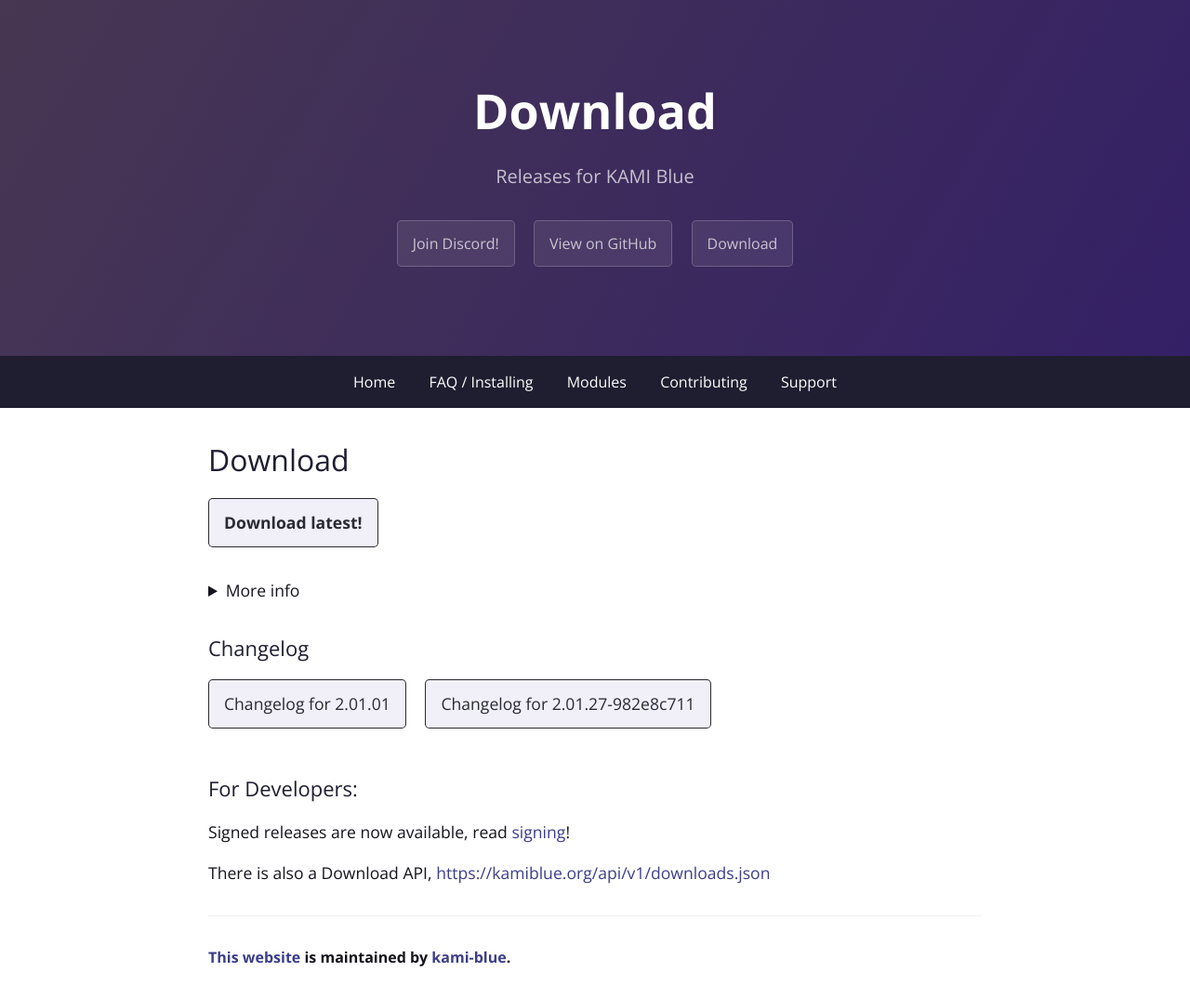
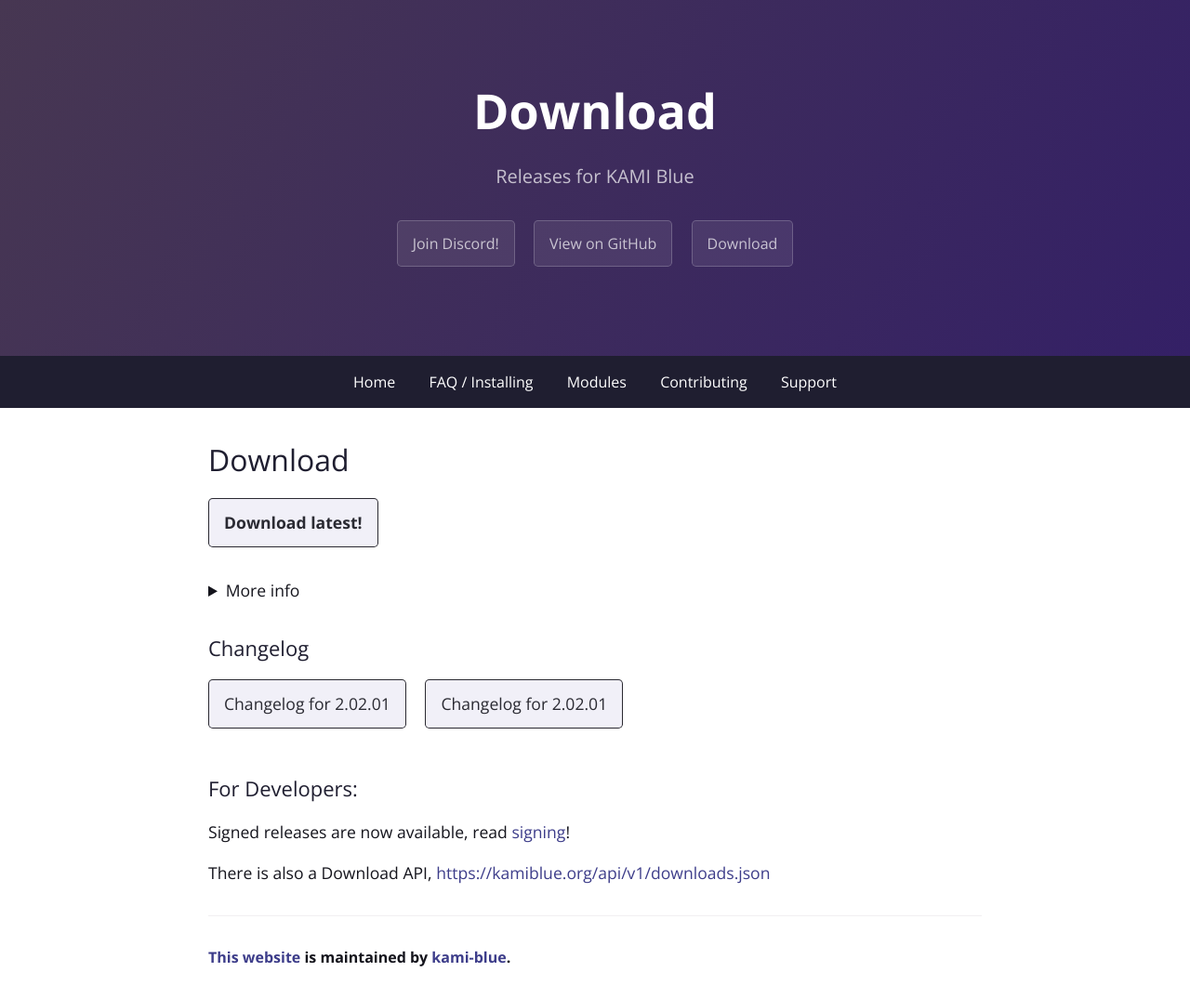
Before and after one commit to kami-blue/website, a Jekyll site: the page built from download.md, in a window 1280 px wide. Shown: the whole page at 93% size. Built offline with Jekyll 4.4.1, drawn with Linux system fonts in a browser that asks for light colours.

Commit message:
[bump] Release 2.02.01

```diff
--- a/_config.yml
+++ b/_config.yml
@@ -5,14 +5,14 @@ google_analytics: UA-157505961-1
 github:
   repository_url: https://github.com/kami-blue/client
   website_url: https://github.com/kami-blue/website
-  jar_url: https://github.com/kami-blue/client/releases/download/2.01.01/kamiblue-2.01.01.jar
-  jar_sig_url: https://github.com/kami-blue/client/releases/download/2.01.01/kamiblue-2.01.01.jar.sig
-  beta_jar_url: https://github.com/kami-blue/nightly-releases/releases/download/2.01.27-982e8c711/kamiblue-2.01.27-982e8c711.jar
-cur_ver: 2.01.01
-beta_ver: 2.01.27-982e8c711
+  jar_url: https://github.com/kami-blue/client/releases/download/2.02.01/kamiblue-2.02.01.jar
+  jar_sig_url: https://github.com/kami-blue/client/releases/download/2.02.01/kamiblue-2.02.01.jar.sig
+  beta_jar_url: https://github.com/kami-blue/nightly-releases/releases/download/2.02.01/kamiblue-2.02.01.jar
+cur_ver: 2.02.01
+beta_ver: 2.02.01
 discord_url: https://kamiblue.org/discord
 downloads_api_ver: v1
-build_number: 864
+build_number: 865
 theme: jekyll-theme-cayman
 gems:
   - jekyll-seo-tag
```
